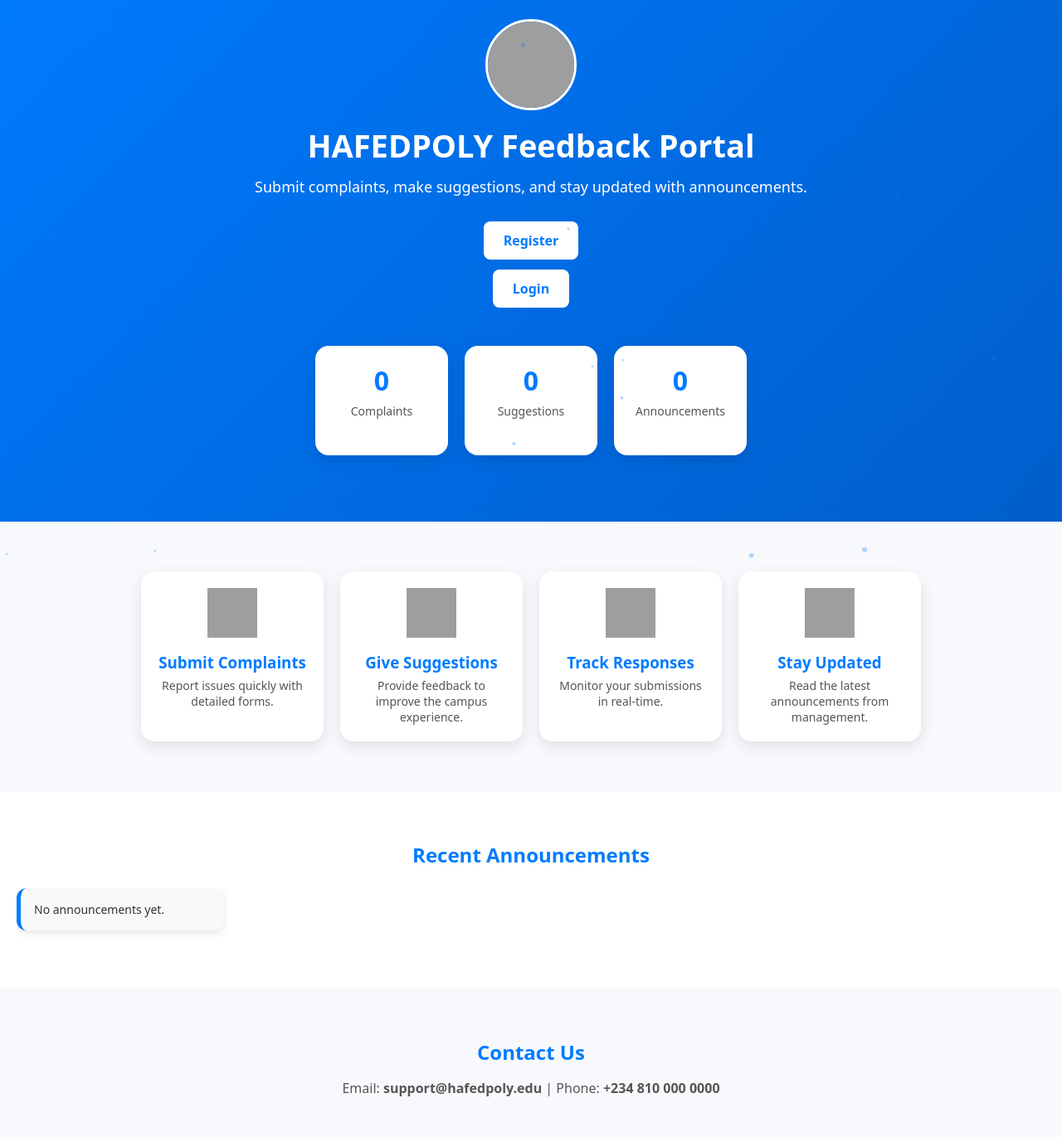
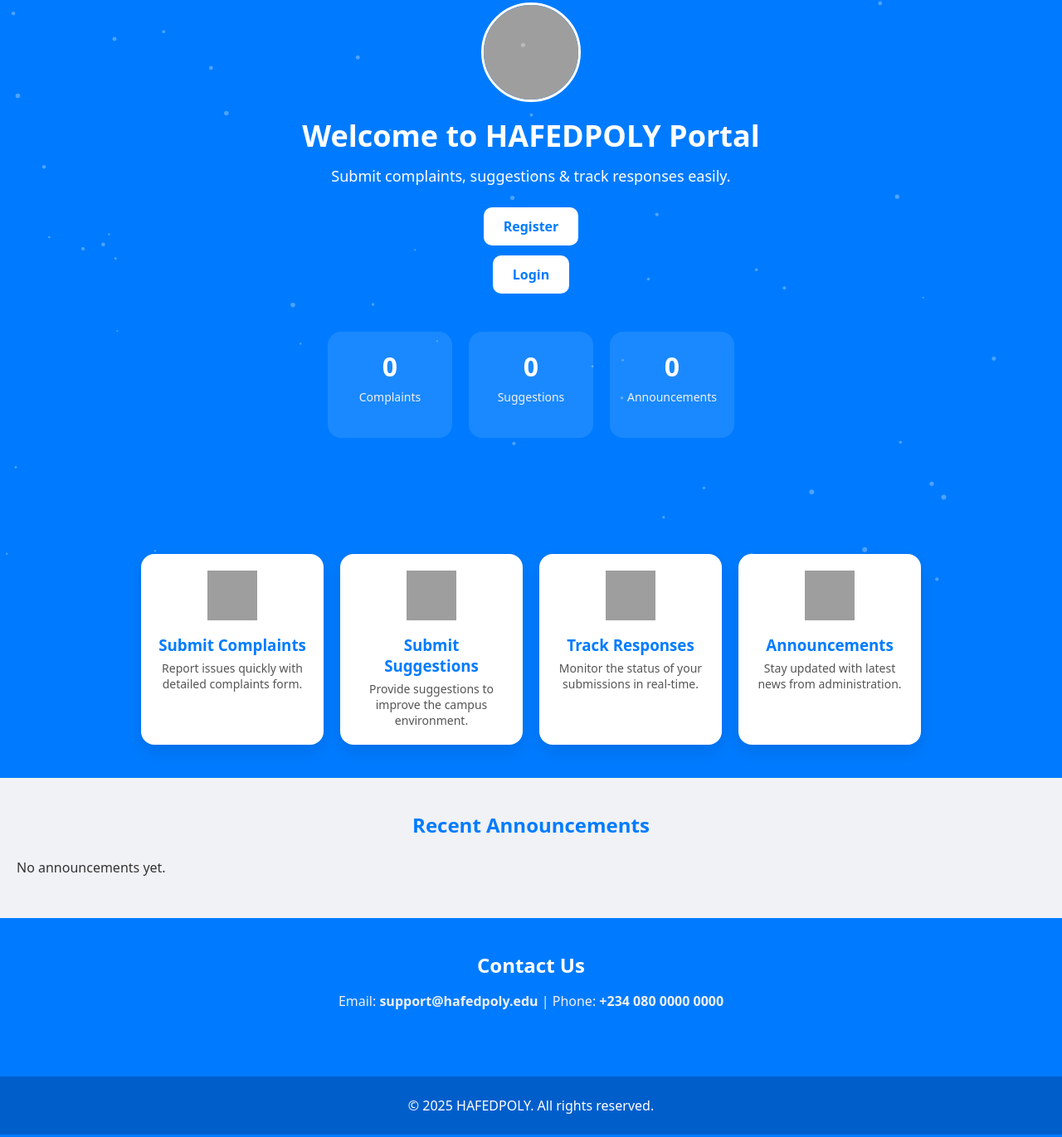
Before and after one commit to lordhope042/Studentfeedback, a plain HTML site: page index.html in a window 1280 px wide. Shown: the part 97-1468 px from the top of the page at 83% size. Drawn offline with nearby package versions, Linux system fonts and the light colour scheme; grey boxes are pictures that could not be loaded.

Commit message:
Update index.html

```diff
--- a/index.html
+++ b/index.html
@@ -6,74 +6,68 @@
 <link rel="icon" type="image/png" sizes="32x32" href="/favicon-32x32.png">
 <link rel="icon" type="image/png" sizes="16x16" href="/favicon-16x16.png">
 <link rel="manifest" href="/site.webmanifest">
-<title>HAFEDPOLY Feedback Portal</title>
+<title>HAFEDPOLY Portal – Landing</title>
 <meta name="viewport" content="width=device-width, initial-scale=1.0">
 <style>
-  *{box-sizing:border-box;font-family:Poppins,system-ui,Segoe UI,Roboto,Arial;margin:0;padding:0;}
-  body{min-height:100vh;background:#f8f9fc;color:#333;overflow-x:hidden;scroll-behavior:smooth;position:relative;}
+  *{box-sizing:border-box;font-family:Poppins,system-ui,-apple-system,Segoe UI,Roboto,Ubuntu,Arial;margin:0;padding:0;}
+  body{min-height:100vh;background:#007bff;color:#fff;overflow-x:hidden;scroll-behavior:smooth;position:relative;}
   a{text-decoration:none;color:inherit;}
 
   /* Scroll progress bar */
-  #progressBar{position:fixed;top:0;left:0;width:0%;height:4px;background:#007bff;z-index:1002;transition:width 0.25s ease;}
+  #progressBar{position:fixed;top:0;left:0;width:0%;height:4px;background:#fff;z-index:1002;transition:width 0.25s ease;}
 
   /* Particle background */
   #particles-js{position:fixed;top:0;left:0;width:100%;height:100%;z-index:-1;}
 
   /* Hamburger */
   .hamburger{position:fixed;top:20px;right:20px;width:30px;height:22px;cursor:pointer;z-index:1001}
-  .hamburger span{display:block;height:4px;background:#007bff;margin:5px 0;border-radius:2px;transition:.4s}
+  .hamburger span{display:block;height:4px;background:#fff;margin:5px 0;border-radius:2px;transition:.4s}
   .hamburger.active span:nth-child(1){transform:translateY(9px) rotate(45deg)}
   .hamburger.active span:nth-child(2){opacity:0}
   .hamburger.active span:nth-child(3){transform:translateY(-9px) rotate(-45deg)}
 
   /* Sidebar menu */
-  .menu{position:fixed;top:0;right:-250px;width:220px;height:100%;background:#fff;padding:60px 20px;
-        box-shadow:-3px 0 10px rgba(0,0,0,.15);transition:.4s;z-index:1000;color:#007bff;}
+  .menu{position:fixed;top:0;right:-250px;width:220px;height:100%;background:#fff;padding:60px 20px;box-shadow:-3px 0 10px rgba(0,0,0,.15);transition:.4s;z-index:1000;color:#007bff;}
   .menu.active{right:0}
   .menu a{display:block;margin:15px 0;font-weight:600;transition:.2s;color:#007bff;}
   .menu a:hover{color:#005ecb}
 
   /* Hero */
-  .hero{display:flex;flex-direction:column;align-items:center;text-align:center;padding:120px 20px 80px;
-        background:linear-gradient(135deg,#007bff,#005ecb);color:#fff;}
-  .hero img{width:110px;height:110px;margin-bottom:16px;border-radius:50%;border:3px solid #fff;}
-  .hero h1{font-size:38px;margin-bottom:12px;}
-  .hero p{font-size:18px;margin-bottom:24px;}
-  .hero .btn{display:inline-block;padding:12px 24px;margin:6px;border-radius:8px;background:#fff;color:#007bff;
-             font-weight:600;transition:.2s;}
+  .hero{display:flex;flex-direction:column;align-items:center;text-align:center;padding:100px 20px;}
+  .hero img{width:120px;height:120px;margin-bottom:16px;border-radius:50%;border:3px solid #fff;}
+  .hero h1{font-size:36px;margin-bottom:12px;}
+  .hero p{font-size:18px;margin-bottom:20px;}
+  .hero .btn{display:inline-block;padding:12px 24px;margin:6px;border-radius:10px;background:#fff;color:#007bff;font-weight:600;transition:.2s;}
   .hero .btn:hover{background:#f0f0f0;}
 
   /* Counters */
   .counters{display:flex;justify-content:center;flex-wrap:wrap;gap:20px;margin-top:40px;}
-  .counter-card{background:#fff;padding:20px;border-radius:16px;width:160px;text-align:center;
-                box-shadow:0 6px 18px rgba(0,0,0,.1);}
-  .counter-card h2{font-size:32px;color:#007bff;}
-  .counter-card p{font-size:14px;color:#555;margin-top:6px;}
+  .counter-card{background:rgba(255,255,255,.1);padding:20px;border-radius:16px;width:150px;text-align:center;transition:.3s;}
+  .counter-card h2{font-size:32px;color:#fff;}
+  .counter-card p{font-size:14px;color:#f0f0f0;margin-top:6px;}
 
   /* Features */
-  .features{display:flex;flex-wrap:wrap;justify-content:center;gap:20px;padding:60px 20px;background:#f8f9fc;}
-  .feature-card{background:#fff;color:#007bff;border-radius:16px;padding:20px;width:220px;text-align:center;
-                box-shadow:0 6px 18px rgba(0,0,0,.1);transition:.6s;opacity:0;transform:translateY(30px);}
+  .features{display:flex;flex-wrap:wrap;justify-content:center;gap:20px;padding:40px 20px;}
+  .feature-card{background:#fff;color:#007bff;border-radius:16px;padding:20px;width:220px;text-align:center;box-shadow:0 8px 20px rgba(0,0,0,.1);transition:.6s;opacity:0;transform:translateY(30px);}
   .feature-card.show{opacity:1;transform:translateY(0);}
   .feature-card img{width:60px;height:60px;margin-bottom:12px;}
   .feature-card h3{margin-bottom:6px;}
   .feature-card p{font-size:14px;color:#555;}
 
   /* Announcements */
-  .announcements{padding:60px 20px;background:#fff;color:#333;}
+  .announcements{padding:40px 20px;background:#f0f2f5;color:#333;}
   .announcements h2{text-align:center;color:#007bff;margin-bottom:24px;}
   .announcement-list{display:flex;overflow-x:auto;gap:16px;padding-bottom:10px;}
-  .announcement{min-width:250px;background:#f9f9f9;padding:16px;border-left:5px solid #007bff;border-radius:12px;
-                box-shadow:0 3px 10px rgba(0,0,0,.1);opacity:0;transform:translateY(20px);transition:.5s;}
+  .announcement{min-width:250px;background:#fff;padding:16px;border-radius:12px;box-shadow:0 6px 18px rgba(0,0,0,.1);opacity:0;transform:translateY(20px);transition:.5s;}
   .announcement.show{opacity:1;transform:translateY(0);}
   .announcement h4{margin-bottom:8px;color:#007bff;}
   .announcement p{font-size:14px;}
-  .announcement span{font-size:12px;color:#666;}
+  .announcement span{font-size:12px;color:#999;}
 
   /* Contact */
-  .contact{padding:60px 20px;text-align:center;background:#f8f9fc;}
-  .contact h2{color:#007bff;margin-bottom:16px;}
-  .contact p{font-size:16px;color:#555;}
+  .contact{padding:40px 20px;text-align:center;}
+  .contact h2{color:#fff;margin-bottom:16px;}
+  .contact p{font-size:16px;color:#f0f0f0;}
 
   /* Footer */
   footer{background:#005ecb;color:#fff;text-align:center;padding:24px;margin-top:40px;}
@@ -108,9 +102,9 @@
 
 <!-- Hero Section -->
 <section class="hero" id="hero">
-  <img src="https://cdn-icons-png.flaticon.com/512/3135/3135755.png" alt="Portal logo">
-  <h1>HAFEDPOLY Feedback Portal</h1>
-  <p>Submit complaints, make suggestions, and stay updated with announcements.</p>
+  <img src="https://cdn-icons-png.flaticon.com/512/3135/3135755.png" alt="Portal">
+  <h1>Welcome to HAFEDPOLY Portal</h1>
+  <p>Submit complaints, suggestions & track responses easily.</p>
   <a href="register.html" class="btn">Register</a>
   <a href="login.html" class="btn">Login</a>
 
@@ -124,14 +118,10 @@
 
 <!-- Features -->
 <section class="features" id="features">
-  <div class="feature-card"><img src="https://cdn-icons-png.flaticon.com/512/2910/2910762.png" alt="Complaints">
-    <h3>Submit Complaints</h3><p>Report issues quickly with detailed forms.</p></div>
-  <div class="feature-card"><img src="https://cdn-icons-png.flaticon.com/512/2910/2910763.png" alt="Suggestions">
-    <h3>Give Suggestions</h3><p>Provide feedback to improve the campus experience.</p></div>
-  <div class="feature-card"><img src="https://cdn-icons-png.flaticon.com/512/2910/2910764.png" alt="Tracking">
-    <h3>Track Responses</h3><p>Monitor your submissions in real-time.</p></div>
-  <div class="feature-card"><img src="https://cdn-icons-png.flaticon.com/512/2910/2910765.png" alt="Announcements">
-    <h3>Stay Updated</h3><p>Read the latest announcements from management.</p></div>
+  <div class="feature-card"><img src="https://cdn-icons-png.flaticon.com/512/2910/2910762.png"><h3>Submit Complaints</h3><p>Report issues quickly with detailed complaints form.</p></div>
+  <div class="feature-card"><img src="https://cdn-icons-png.flaticon.com/512/2910/2910763.png"><h3>Submit Suggestions</h3><p>Provide suggestions to improve the campus environment.</p></div>
+  <div class="feature-card"><img src="https://cdn-icons-png.flaticon.com/512/2910/2910764.png"><h3>Track Responses</h3><p>Monitor the status of your submissions in real-time.</p></div>
+  <div class="feature-card"><img src="https://cdn-icons-png.flaticon.com/512/2910/2910765.png"><h3>Announcements</h3><p>Stay updated with latest news from administration.</p></div>
 </section>
 
 <!-- Announcements -->
@@ -143,7 +133,7 @@
 <!-- Contact -->
 <section class="contact" id="contact">
   <h2>Contact Us</h2>
-  <p>Email: <strong>support@hafedpoly.edu</strong> | Phone: <strong>+234 810 000 0000</strong></p>
+  <p>Email: <strong>support@hafedpoly.edu</strong> | Phone: <strong>+234 080 0000 0000</strong></p>
 </section>
 
 <!-- Footer -->
@@ -165,9 +155,7 @@
     const anns = JSON.parse(localStorage.getItem("announcements")||"[]");
     announcementList.innerHTML = "";
     document.getElementById("totalAnnouncements").textContent = anns.length;
-    if(anns.length === 0) {
-      announcementList.innerHTML="<div class='announcement show'><p>No announcements yet.</p></div>";
-    }
+    if(anns.length === 0) announcementList.innerHTML="<p>No announcements yet.</p>";
     anns.slice(-5).reverse().forEach((a,index)=>{
       const div=document.createElement("div");
       div.className="announcement";
@@ -179,20 +167,8 @@
   loadAnnouncements();
 
   // Load counters for complaints and suggestions
-  function animateCounter(id, target) {
-    let count=0;
-    const el=document.getElementById(id);
-    const step=Math.ceil(target/50);
-    const interval=setInterval(()=>{
-      count+=step;
-      if(count>=target){count=target;clearInterval(interval);}
-      el.textContent=count;
-    },30);
-  }
-  const complaints=JSON.parse(localStorage.getItem("complaints")||"[]").length;
-  const suggestions=JSON.parse(localStorage.getItem("suggestions")||"[]").length;
-  animateCounter("totalComplaints", complaints);
-  animateCounter("totalSuggestions", suggestions);
+  document.getElementById("totalComplaints").textContent = JSON.parse(localStorage.getItem("complaints")||"[]").length;
+  document.getElementById("totalSuggestions").textContent = JSON.parse(localStorage.getItem("suggestions")||"[]").length;
 
   // Animate feature cards on scroll
   const featureCards = document.querySelectorAll(".feature-card");
@@ -207,8 +183,8 @@
   tsParticles.load("particles-js",{
     fpsLimit:60,
     particles:{
-      number:{value:40,density:{enable:true,value_area:800}},
-      color:{value:"#007bff"},
+      number:{value:50,density:{enable:true,value_area:800}},
+      color:{value:"#ffffff"},
       shape:{type:"circle"},
       opacity:{value:0.3},
       size:{value:3,random:true},
```
